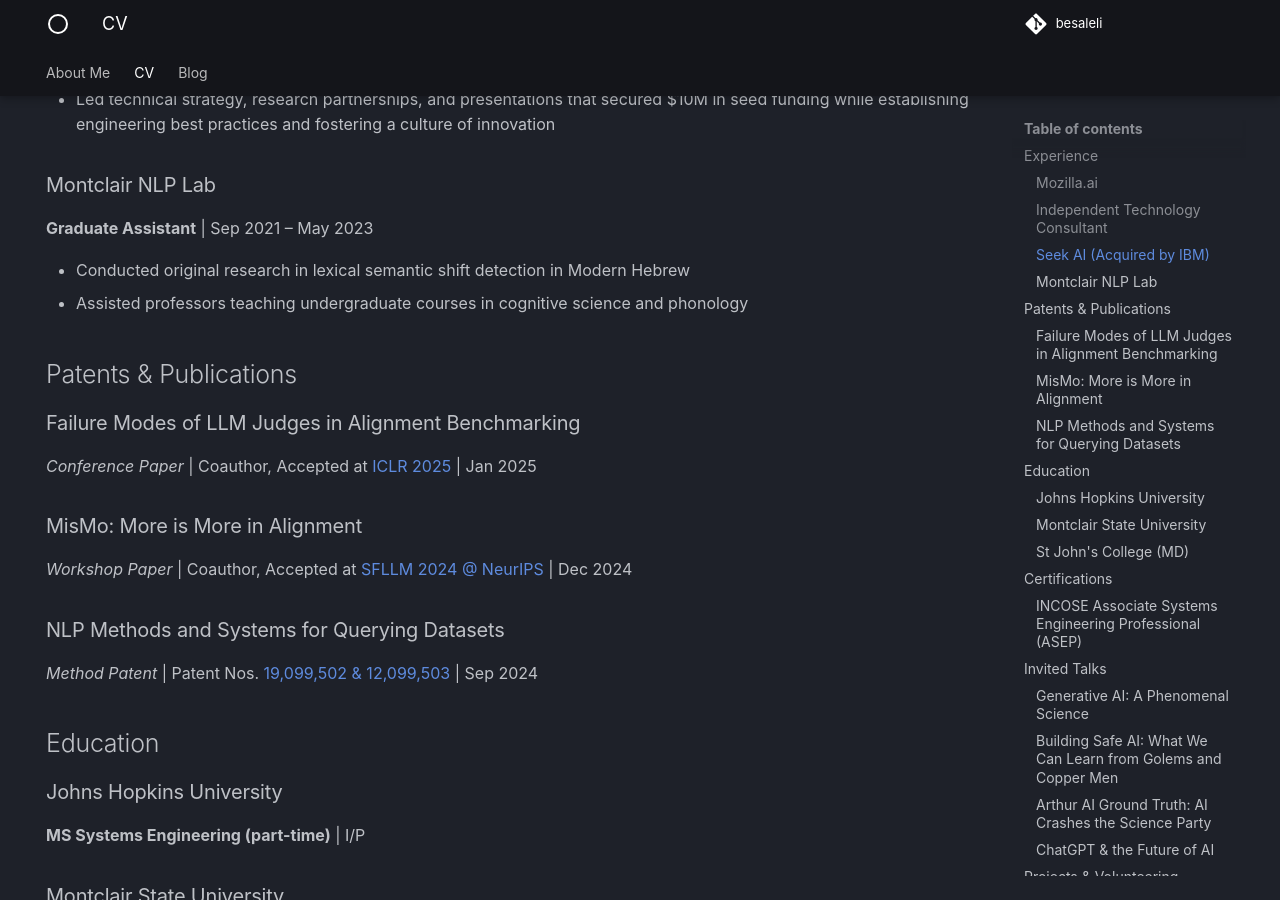
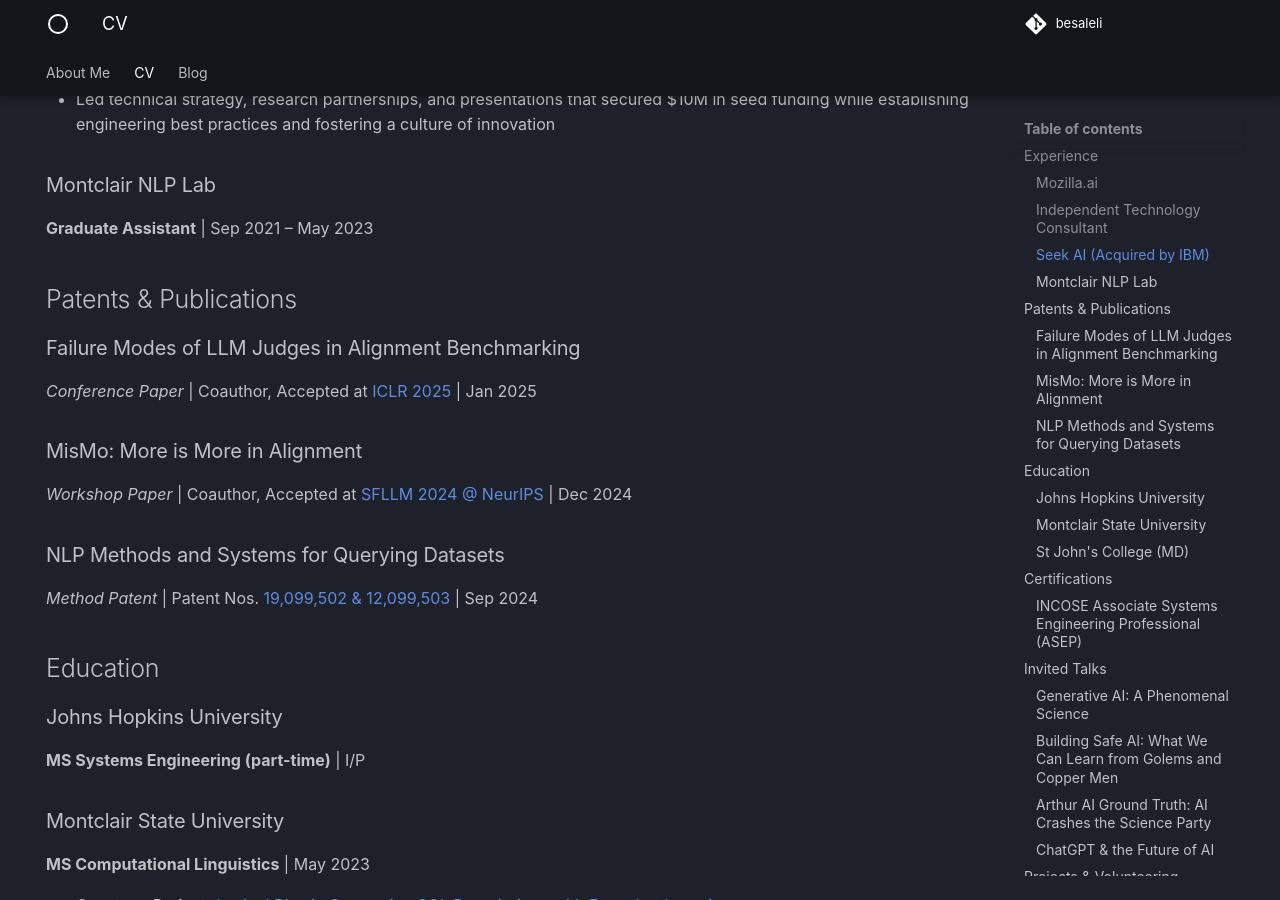
Before and after one commit to besaleli/personal-website, an MkDocs documentation site: the page built from docs/cv.md, in a window 1280 px wide and 900 px high, scrolled down 757 px. Built offline with MkDocs 1.6.1 and Material for MkDocs 9.7.7, drawn with Linux system fonts in a browser that asks for light colours; some web fonts are replaced.

Commit message:
Update cv.md

```diff
--- a/docs/cv.md
+++ b/docs/cv.md
@@ -23,9 +23,6 @@
 
 ### Montclair NLP Lab
 **Graduate Assistant** | Sep 2021 – May 2023
-
-* Conducted original research in lexical semantic shift detection in Modern Hebrew
-* Assisted professors teaching undergraduate courses in cognitive science and phonology
 
 ## Patents & Publications
 
```
